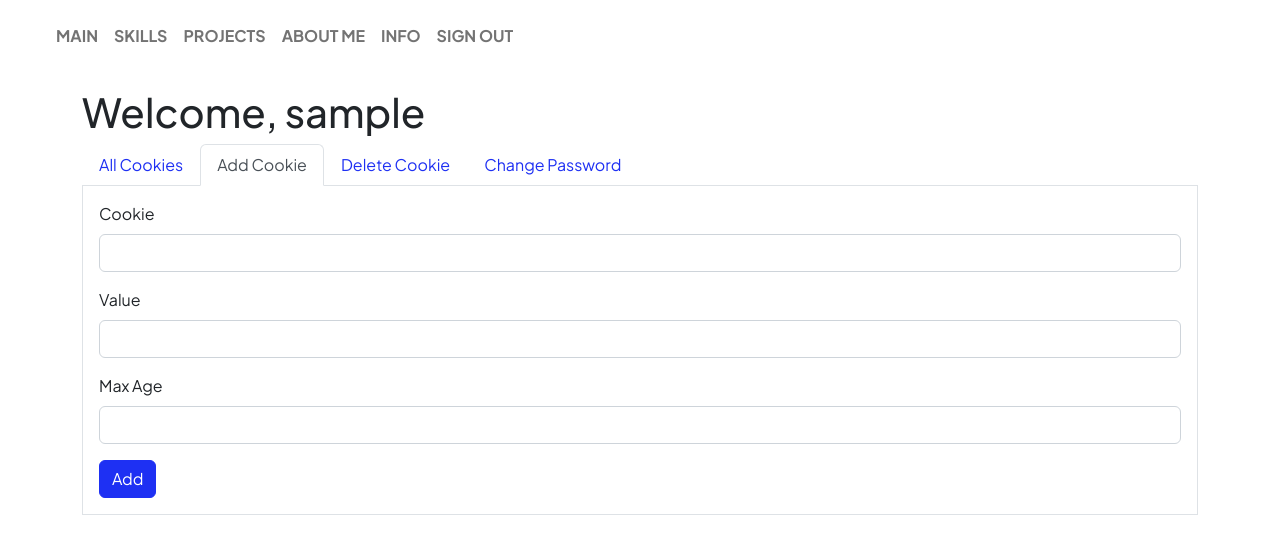
After one commit to yevklim/PNU__web.py, a Flask app: page /info in a window 1280 px wide, after a click on "Add Cookie". The commit adds this page. Shown: the top 554 px of the page. Run offline with Flask 3, Linux system fonts and the light colour scheme; the visitor is signed in with stand-in values (Sample User, id 1); some libraries are stand-ins or nearby versions.

Commit message:
Lab 4: finished task 2

```diff
--- a/klymentovskyi_project/app/__init__.py
+++ b/klymentovskyi_project/app/__init__.py
@@ -1,5 +1,6 @@
 from flask import Flask
 
 app = Flask(__name__)
+app.secret_key = b"su7sinADFC6v4n_!6jVQqZ.YE67DYpP4"
 
 from app import views
--- /dev/null
+++ b/klymentovskyi_project/app/credentials.json
@@ -0,0 +1 @@
+[{"username": "admin", "password": "wEqeGeTc3iLf4-G4"}]
--- a/klymentovskyi_project/app/templates/base_nav.html
+++ b/klymentovskyi_project/app/templates/base_nav.html
@@ -1,9 +1,12 @@
-{% set menu = {
-  "Main": url_for("home"),
-  "Skills": url_for("skills"),
-  "Projects": url_for("projects"),
-  "About me": url_for("about"),
-} %}
+{% set menu = [
+  { "name": "Main", "url": url_for("home"), "visible": true },
+  { "name": "Skills", "url": url_for("skills"), "visible": true },
+  { "name": "Projects", "url": url_for("projects"), "visible": true },
+  { "name": "About me", "url": url_for("about"), "visible": true },
+  { "name": "Info", "url": url_for("info"), "visible": session.__contains__("username") },
+  { "name": "Sign Out", "url": url_for("logout"), "visible": session.__contains__("username") },
+  { "name": "Sign In", "url": url_for("login"), "visible": not session.__contains__("username") },
+] %}
 
 <nav class="navbar navbar-expand-lg position-sticky-lg top-0 z-3 navbar-light bg-transparent py-3">
   <div class="container-fluid px-5">
@@ -20,10 +23,12 @@
     </button>
     <div class="collapse navbar-collapse" id="collapsableContent">
       <ul class="navbar-nav me-auto mb-2 mb-lg-0 fw-bolder bg-white rounded">
-        {%for name, url in menu.items() %}
-        <li class="nav-item">
-          <a class="nav-link" href="{{ url }}"> {{ name | upper }} </a>
-        </li>
+        {%for item in menu %}
+          {% if item.visible %}
+            <li class="nav-item">
+              <a class="nav-link" href="{{ item.url }}"> {{ item.name | upper }} </a>
+            </li>
+          {% endif %}
         {% endfor %}
       </ul>
     </div>
--- /dev/null
+++ b/klymentovskyi_project/app/templates/info.html
@@ -0,0 +1,134 @@
+{% extends "base.html" %}
+
+{% block page_title %} Info {% endblock %}
+
+{% block page_body %}
+<h1>Welcome, {{ session["username"] }}</h1>
+{% for category, message in get_flashed_messages(True) %}
+  <div class="alert alert-{{ category }}" role="alert">
+    {{ message }}
+  </div>
+{% endfor %}
+{% if message %}
+{% endif %}
+<ul class="nav nav-tabs" role="tablist">
+  <li class="nav-item" role="presentation">
+    <button class="nav-link active" id="tab-table" data-bs-toggle="tab" data-bs-target="#tab-pane-table" type="button" role="tab" aria-controls="tab-pane-table" aria-selected="true">All Cookies</button>
+  </li>
+  <li class="nav-item" role="presentation">
+    <button class="nav-link" id="tab-add" data-bs-toggle="tab" data-bs-target="#tab-pane-add" type="button" role="tab" aria-controls="tab-pane-add" aria-selected="false">Add Cookie</button>
+  </li>
+  <li class="nav-item" role="presentation">
+    <button class="nav-link" id="tab-delete" data-bs-toggle="tab" data-bs-target="#tab-pane-delete" type="button" role="tab" aria-controls="tab-pane-delete" aria-selected="false">Delete Cookie</button>
+  </li>
+  <li class="nav-item" role="presentation">
+    <button class="nav-link" id="tab-change-password" data-bs-toggle="tab" data-bs-target="#tab-pane-change-password" type="button" role="tab" aria-controls="tab-pane-change-password" aria-selected="false">Change Password</button>
+  </li>
+</ul>
+<div class="tab-content p-3 border border-top-0">
+  <div class="tab-pane fade show active" id="tab-pane-table" role="tabpanel" aria-labelledby="tab-table" tabindex="0">
+    <table class="table">
+      <thead>
+        <tr>
+          <th>Cookie</th>
+          <th>Value</th>
+        </tr>
+      </thead>
+      <tbody>
+        {% for key, cookie in request.cookies.items() %}
+        <tr>
+          <td>{{ key }}</td>
+          <td>{{ cookie }}</td>
+        </tr>
+        {% endfor %}
+      </tbody>
+    </table>
+  </div>
+  <div class="tab-pane fade" id="tab-pane-add" role="tabpanel" aria-labelledby="tab-add" tabindex="0">
+    <form action="{{ url_for('setcookie') }}" method="POST">
+      <div class="mb-3">
+        <label for="inputCookieKey" class="form-label">Cookie</label>
+        <input
+          type="text"
+          class="form-control"
+          name="key"
+          id="inputCookieKey"
+          required
+        />
+      </div>
+      <div class="mb-3">
+        <label for="inputCookieValue" class="form-label">Value</label>
+        <input
+          type="text"
+          class="form-control"
+          name="value"
+          id="inputCookieValue"
+        />
+      </div>
+      <div class="mb-3">
+        <label for="inputCookieMaxAge" class="form-label">Max Age</label>
+        <input
+          type="number"
+          min="0"
+          class="form-control"
+          name="max_age"
+          id="inputCookieMaxAge"
+        />
+      </div>
+      <button type="submit" class="btn btn-primary">Add</button>
+    </form>
+  </div>
+  <div class="tab-pane fade" id="tab-pane-delete" role="tabpanel" aria-labelledby="tab-delete" tabindex="0">
+    <form action="{{ url_for('deletecookie') }}" method="POST">
+      <div class="mb-3">
+        <label for="inputCookieKey2" class="form-label">Cookie</label>
+        <input
+          type="text"
+          class="form-control"
+          name="key"
+          id="inputCookieKey2"
+          required
+        />
+      </div>
+      <button type="submit" class="btn btn-danger">Delete</button>
+      <button type="submit" class="btn btn-danger" form="delete-all">Delete All</button>
+    </form>
+    <form action="{{ url_for('clearcookies') }}" method="POST" id="delete-all"></form>
+  </div>
+  <div class="tab-pane fade" id="tab-pane-change-password" role="tabpanel" aria-labelledby="tab-change-password" tabindex="0">
+    <form action="{{ url_for('change_password') }}" method="POST">
+      <div class="mb-3">
+        <label for="inputCurrentPassword" class="form-label">Current Password</label>
+        <input
+          type="password"
+          class="form-control"
+          name="current-password"
+          id="inputCurrentPassword"
+          required
+        />
+      </div>
+      <div class="mb-3">
+        <label for="inputNewPassword" class="form-label">New Password</label>
+        <input
+          type="password"
+          class="form-control"
+          name="new-password"
+          id="inputNewPassword"
+          required
+        />
+      </div>
+      <div class="mb-3">
+        <label for="inputConfirmPassword" class="form-label">Confirm Password</label>
+        <input
+          type="password"
+          class="form-control"
+          name="confirm-password"
+          id="inputConfirmPassword"
+          required
+        />
+      </div>
+      <button type="submit" class="btn btn-primary">Change</button>
+    </form>
+  </div>
+</div>
+{% endblock %}
--- a/klymentovskyi_project/app/views.py
+++ b/klymentovskyi_project/app/views.py
@@ -1,28 +1,127 @@
-from os import uname
+import json
+from os import uname, path
 from time import time, ctime
-from flask import request, render_template, redirect, url_for
+from flask import request, render_template, redirect, url_for, session, make_response, flash, get_flashed_messages
+
 from app.data import skills_list, projects_list
-system_info=f"{uname().sysname} {uname().release} {uname().machine}"
+system_info = f"{uname().sysname} {uname().release} {uname().machine}"
 
 from app import app
+from app import credentials
 
-@app.route('/')
-@app.route('/home')
+@app.route('/', methods=["GET"])
+@app.route('/home', methods=["GET"])
 def home():
     return render_template("home.html", system_info=system_info, user_agent=request.user_agent, now=ctime(time()))
 
-@app.route('/projects')
+@app.route('/projects', methods=["GET"])
 def projects():
     return render_template("projects.html", projects_list=projects_list)
 
-@app.route('/skills/')
-@app.route('/skills/<int:idx>')
+@app.route('/skills/', methods=["GET"])
+@app.route('/skills/<int:idx>', methods=["GET"])
 def skills(idx=None):
     if idx is not None:
         return render_template("skill.html", skills_list=skills_list, idx=idx)
     else:
         return render_template("skills.html", skills_list=skills_list)
 
-@app.route('/about')
+@app.route('/about', methods=["GET"])
 def about():
     return render_template("about.html")
+
+@app.route('/login', methods=["GET", "POST"])
+def login():
+    if request.method == "POST":
+        username = request.form.get("username", "")
+        password = request.form.get("password", "")
+        user = credentials.get_user_credentials(username)
+        username_match = user["username"] == username
+        password_match = user["password"] == password
+        if username_match and password_match:
+            response = redirect(url_for("info"))
+            session["username"] = username
+            return response
+
+    return render_template("login.html")
+
+@app.route('/logout', methods=["GET", "POST"])
+def logout():
+    response = redirect(url_for("login"))
+    if "username" in session:
+        session.pop("username")
+    return response
+
+@app.route('/info', methods=["GET", "POST"])
+def info():
+    print(get_flashed_messages(True))
+    username = session["username"]
+    if not username:
+        return redirect(url_for("login"))
+    return render_template("info.html")
+
+@app.route('/change-password', methods=["POST"])
+def change_password():
+    response = redirect(url_for("info"))
+
+    current_password = request.form.get("current-password", "")
+    new_password = request.form.get("new-password", "")
+    confirm_password = request.form.get("confirm-password", "")
+
+    if new_password != confirm_password:
+        flash("New and confirm passwords do not match", "danger")
+        return response
+
+    if not new_password:
+        flash("A new password must be provided", "danger")
+        return response
+
+    username = session["username"]
+    user = credentials.get_user_credentials(username)
+    if user is None:
+        flash(f"User \"{username}\" doesn't exist anymore", "danger")
+        return response
+
+    if current_password == user["password"]:
+        status = credentials.change_user_password(user, new_password)
+        if status == 0:
+            flash("Successfully changed password", "success")
+            return response
+        else:
+            flash("Failed to change password", "danger")
+            return response
+    else:
+        flash("Incorrect password was provided", "danger")
+        return response
+
+@app.route('/setcookie', methods=["POST"])
+def setcookie():
+    response = redirect(url_for("info"))
+    if request.form.get("key", ""):
+        key = request.form.get("key")
+        value = request.form.get("value", "")
+        max_age = request.form.get("max_age", 0, type=int)
+        response.set_cookie(key, value, max_age)
+        flash(f"Set cookie \"{key}\" to \"{value}\" with max-age \"{max_age}\"", "success")
+    else:
+        flash("Cookie key must be provided", "danger")
+    return response
+
+@app.route('/deletecookie', methods=["POST"])
+def deletecookie():
+    response = redirect(url_for("info"))
+    if request.form.get("key", ""):
+        key = request.form.get("key")
+        response.delete_cookie(key)
+        flash(f"Deleted cookie \"{key}\"", "success")
+    else:
+        flash("Cookie key must be provided", "danger")
+    return response
+
+@app.route('/clearcookies', methods=["POST"])
+def clearcookies():
+    response = redirect(url_for("info"))
+    for cookie in request.cookies:
+        response.delete_cookie(cookie)
+    flash("Deleted all cookies", "success")
+    return response
```
Also changed, not shown: klymentovskyi_project/app/credentials.py (added, +35 -0 lines), klymentovskyi_project/app/templates/login.html (added, +27 -0 lines).
